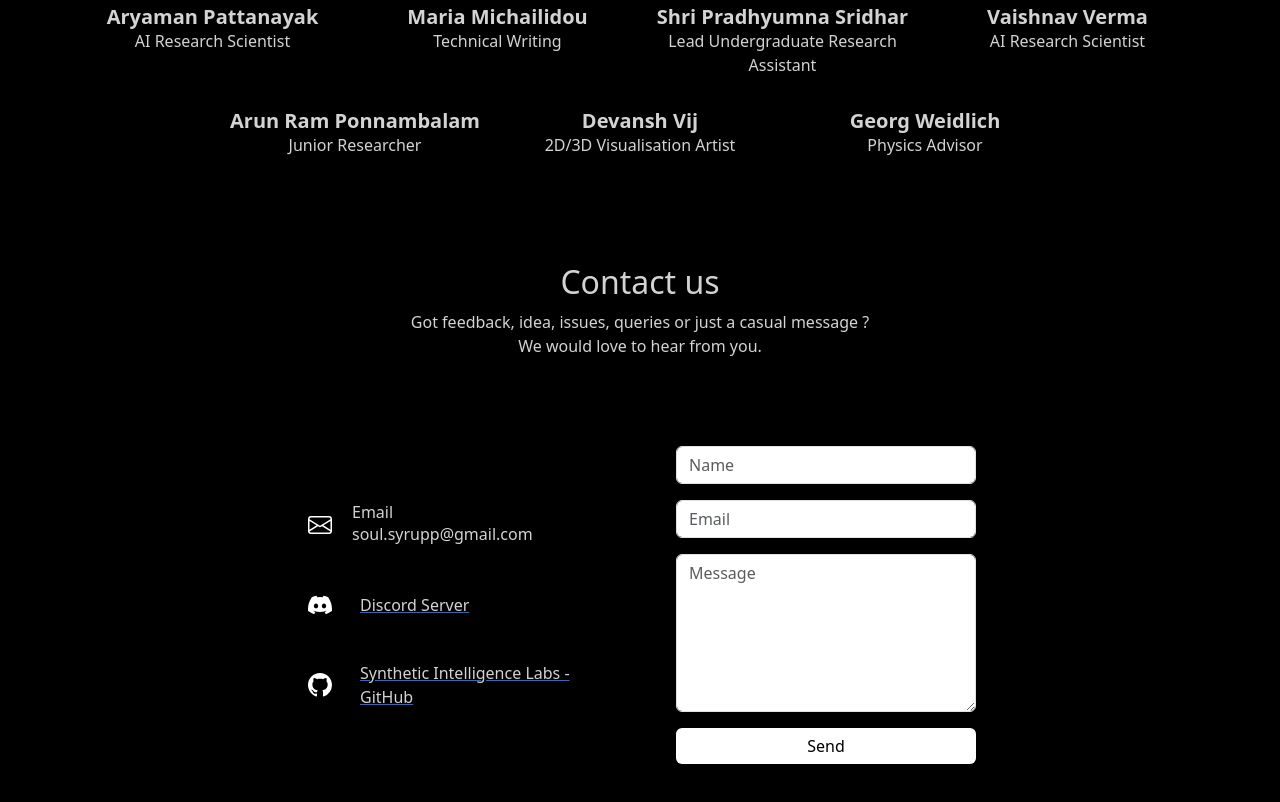
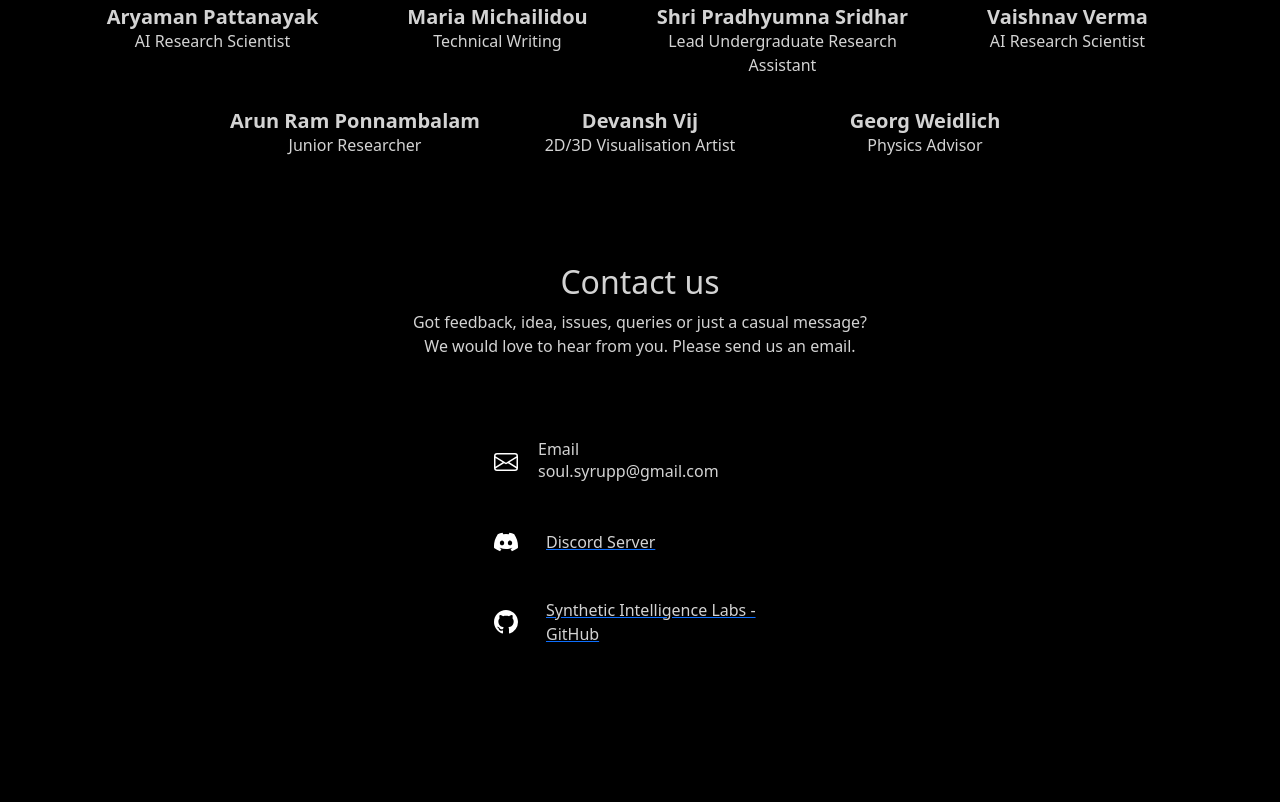
Before and after one commit to Synthetic-Intelligence-Labs/SIL-website, a plain HTML site: page index.html in a window 1280 px wide. Shown: the part 2947-3749 px from the top of the page. Drawn offline with nearby package versions, Linux system fonts and the light colour scheme.

Commit message:
website edits

```diff
--- a/index.html
+++ b/index.html
@@ -120,7 +120,7 @@
         <section class="py-4 py-xl-5" style="margin-top: 50px;">
             <div class="container">
                 <div class="text-center p-4 p-lg-5">
-                    <p class="fw-bold text-primary mb-2"><span style="font-weight: normal !important; color: oklab(0.899401 -0.00192499 -0.00481987); background-color: oklab(0.0852327 0.00000386313 0.00000170618 / 0.06);">We are continuously developing our software and hardware systems, and we need you feedback, so that we can help you shine in your research</span></p>
+                    <p class="fw-bold text-primary mb-2"><span style="font-weight: normal !important; color: oklab(0.899401 -0.00192499 -0.00481987); background-color: oklab(0.0852327 0.00000386313 0.00000170618 / 0.06);">We are continuously developing our software and hardware systems, and we need your feedback, so that we can help you shine in your research</span></p>
                     <h1 class="fw-bold mb-4"><span style="color: rgb(211, 211, 211);">Participate in the Suvery</span></h1><a class="btn fs-5 me-2 py-2 px-4" role="button" style="background-color: white;" href="https://forms.gle/r4WHDaKBPuyDtbhY8">Start</a>
                 </div>
             </div>
@@ -229,7 +229,7 @@
             <div class="row mb-5">
                 <div class="col-md-8 col-xl-6 text-center mx-auto">
                     <h2 style="color:white;"><span style="color:rgb(211, 211, 211);">Contact us</span></h2>
-                    <p class="w-lg-50" style="color:white;"><span style="color:rgb(211, 211, 211);">Got feedback, idea, issues, queries or just a casual message ?</span><br><span style="color:rgb(211, 211, 211);">We would love to hear from you.</span></p>
+                    <p class="w-lg-50" style="color:white;"><span style="color:rgb(211, 211, 211);">Got feedback, idea, issues, queries or just a casual message?</span><br><span style="color:rgb(211, 211, 211);">We would love to hear from you. Please send us an email.</span></p>
                 </div>
             </div>
             <div class="row d-flex justify-content-center">
@@ -258,16 +258,6 @@
                         </div>
                     </div>
                 </div>
-                <div class="col-md-6 col-lg-5 col-xl-4">
-                    <div>
-                        <form class="p-3 p-xl-4" method="post">
-                            <div class="mb-3"><input class="form-control form-control" type="text" id="name-1" name="name" placeholder="Name"></div>
-                            <div class="mb-3"><input class="form-control form-control" type="email" id="email-1" name="email" placeholder="Email"></div>
-                            <div class="mb-3"><textarea class="form-control form-control" id="message-1" name="message" placeholder="Message" rows="6"></textarea></div>
-                            <div><button class="btn btn-primary d-block w-100" type="submit" style="border:black;background-color:white;color:black;">Send </button></div>
-                        </form>
-                    </div>
-                </div>
             </div>
         </div>
     </section>
```
